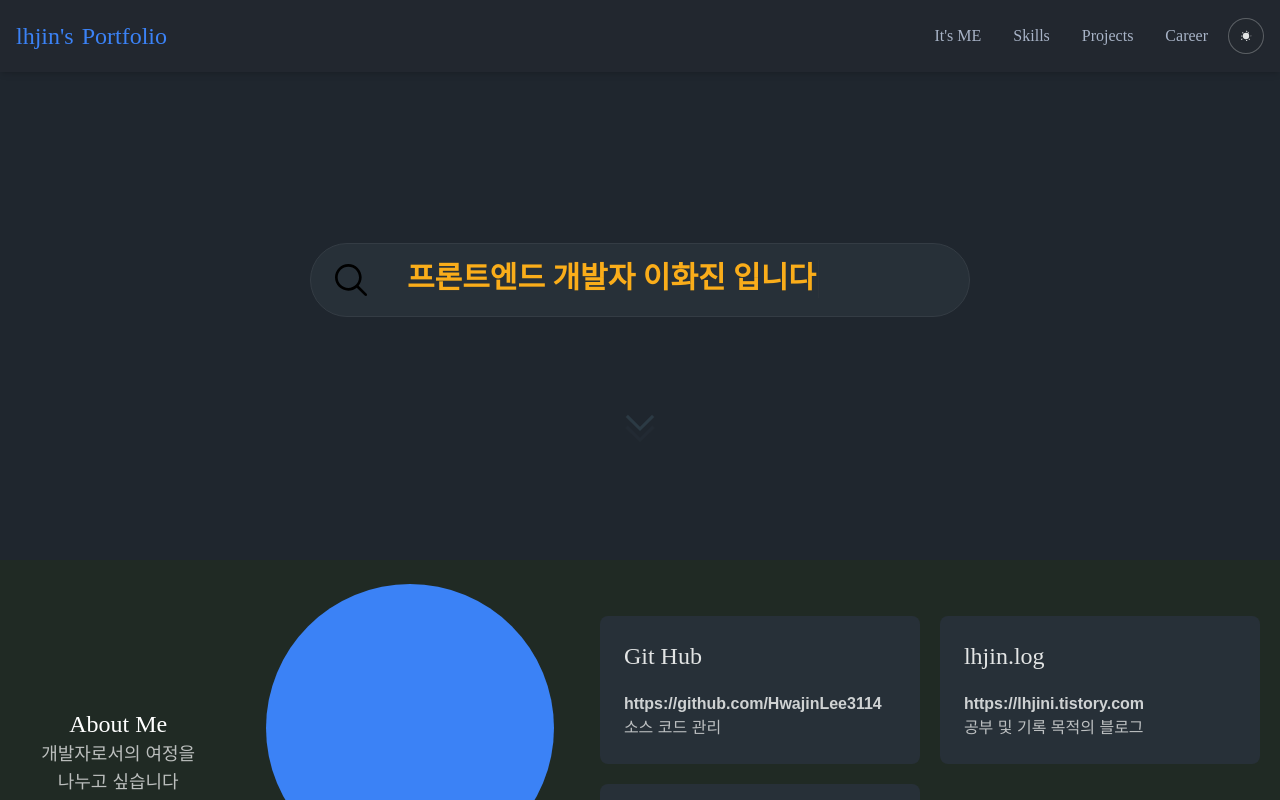
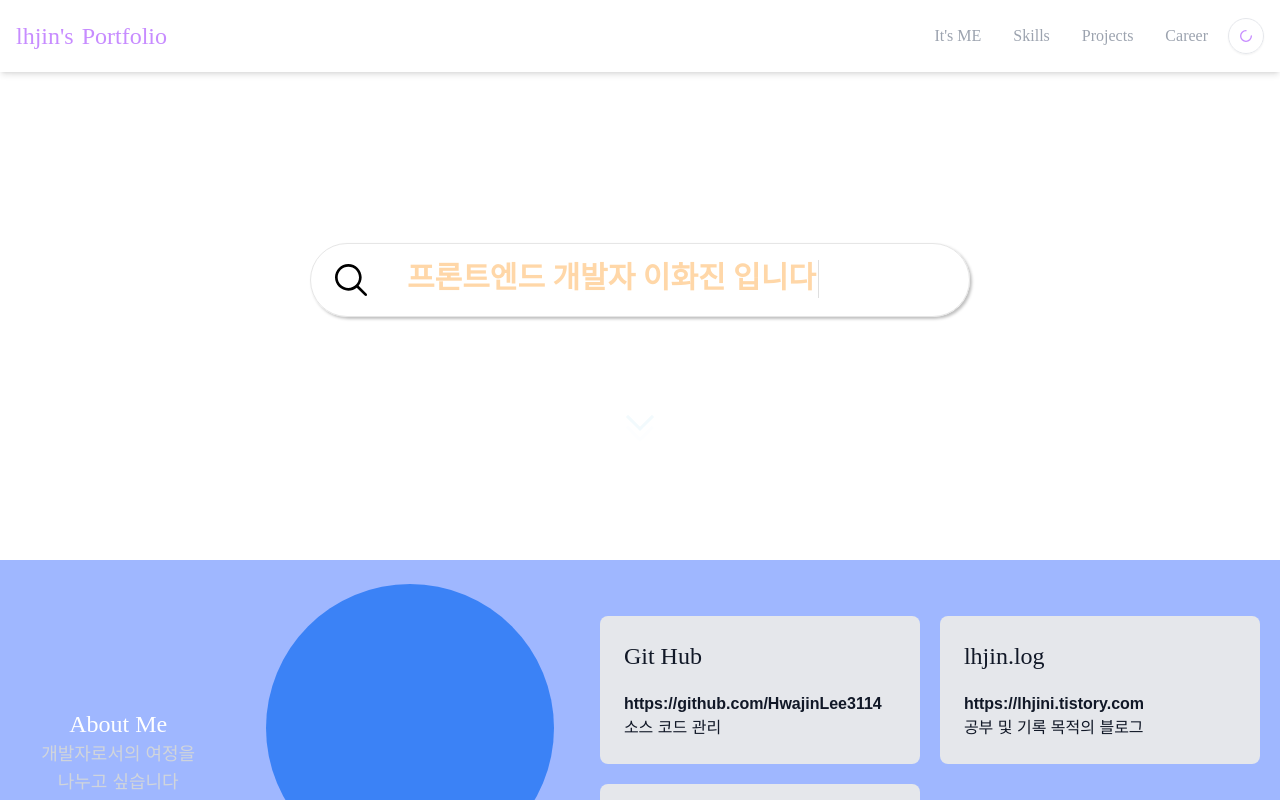
Before and after one commit to HwajinLee3114/lhjin-portfolio, a Next.js app: page / in a window 1280 px wide. Both pictures are taken after a click on the button "테마 전환". Shown: the top 800 px of the page. Built offline with nearby package versions, Linux system fonts and the light colour scheme; a web font is replaced by a local one.

Commit message:
update: 커스텀 테마 추가(임시)

```diff
--- a/src/app/globals.css
+++ b/src/app/globals.css
@@ -33,3 +33,39 @@
 body {
   font-family: 'CommonFont', sans-serif;
 }
+
+:root {
+  --theme-1: #f6f1e3;
+  --theme-1-5: #f5e8b6;
+  --theme-2: #faad1a;
+  --theme-3: #344c36;
+  --theme-4: #3b82f6;
+  --theme-bg: #ffffff;
+  --theme-fg: #1f2937;
+
+  --custom-bg: #f5efe6;
+  --custom-fg: #2e2a26;
+}
+
+.dark {
+  --theme-1: #1f262e;
+  --theme-1-5: #273038;
+  --theme-2: #e3a01c;
+  --theme-3: #202a24;
+  --theme-4: #7aa6ff;
+  --theme-bg: #1f262e;
+  --theme-fg: #e2e4e4;
+}
+
+.theme-custom {
+  --theme-1: #f7f1ff;
+  --theme-1-5: #ece3ff;
+  --theme-2: #ffd7a8;
+  --theme-3: #9fb7ff;
+  --theme-4: #c78cff;
+  --theme-bg: #f7f1ff;
+  --theme-fg: #2b2633;
+
+  --custom-bg: #f7f1ff;
+  --custom-fg: #2b2633;
+}
--- a/src/components/comn/ThemeToggle.tsx
+++ b/src/components/comn/ThemeToggle.tsx
@@ -2,7 +2,7 @@
 
 import React, { useEffect, useState } from 'react'
 
-type Theme = 'light' | 'dark'
+type Theme = 'light' | 'dark' | 'custom'
 
 const ThemeToggle: React.FC = () => {
   const [theme, setTheme] = useState<Theme>('light')
@@ -19,21 +19,31 @@ const ThemeToggle: React.FC = () => {
 
   useEffect(() => {
     document.documentElement.classList.toggle('dark', theme === 'dark')
+    document.documentElement.classList.toggle('theme-custom', theme === 'custom')
     localStorage.setItem('theme', theme)
   }, [theme])
 
   const isDark = theme === 'dark'
+  const isCustom = theme === 'custom'
+  const nextTheme = isDark ? 'light' : isCustom ? 'dark' : 'custom'
 
   return (
     <button
       type="button"
       aria-label="테마 전환"
-      aria-pressed={isDark}
-      onClick={() => setTheme(isDark ? 'light' : 'dark')}
+      aria-pressed={isDark || isCustom}
+      onClick={() => setTheme(nextTheme)}
       className="inline-flex items-center justify-center w-9 h-9 rounded-full border border-themacolor4/40 text-themacolor4 bg-white/70 hover:bg-themacolor4 hover:text-white transition-colors shadow-sm focus-visible:outline-none focus-visible:ring-2 focus-visible:ring-themacolor4 focus-visible:ring-offset-2 dark:bg-darkbg dark:text-darkfg dark:border-darkfg/30"
-      title={isDark ? '라이트 모드' : '다크 모드'}
+      title={isCustom ? '커스텀 모드' : isDark ? '라이트 모드' : '커스텀 모드'}
     >
-      {isDark ? (
+      {isCustom ? (
+        <svg viewBox="0 0 24 24" className="w-4 h-4" aria-hidden="true">
+          <path
+            fill="currentColor"
+            d="M12 3a9 9 0 1 0 9 9 1 1 0 1 0-2 0 7 7 0 1 1-7-7 1 1 0 0 0 0-2Z"
+          />
+        </svg>
+      ) : isDark ? (
         <svg viewBox="0 0 24 24" className="w-4 h-4" aria-hidden="true">
           <path
             fill="currentColor"
--- a/tailwind.config.ts
+++ b/tailwind.config.ts
@@ -15,13 +15,15 @@ const config: Config = {
         maincolor: '#6893b7',
         quotecolor: '#e2e4e4',
 
-        themacolor1: '#F6F1E3', // 연노랑
-        themacolor15: '#F5E8B6',
-        themacolor2: '#FAAD1A', // 진노랑
-        themacolor3: '#344C36', // 진녹색
-        themacolor4: '#3b82f6', // 파란색
-        darkbg: '#22272e',
-        darkfg: '#e2e4e4',
+        themacolor1: 'var(--theme-1)', // base surface
+        themacolor15: 'var(--theme-1-5)',
+        themacolor2: 'var(--theme-2)', // accent
+        themacolor3: 'var(--theme-3)', // deep surface
+        themacolor4: 'var(--theme-4)', // primary
+        darkbg: 'var(--theme-bg)',
+        darkfg: 'var(--theme-fg)',
+        custombg: 'var(--custom-bg)',
+        customfg: 'var(--custom-fg)',
       },
       height: {
         '43': '43rem',
```
